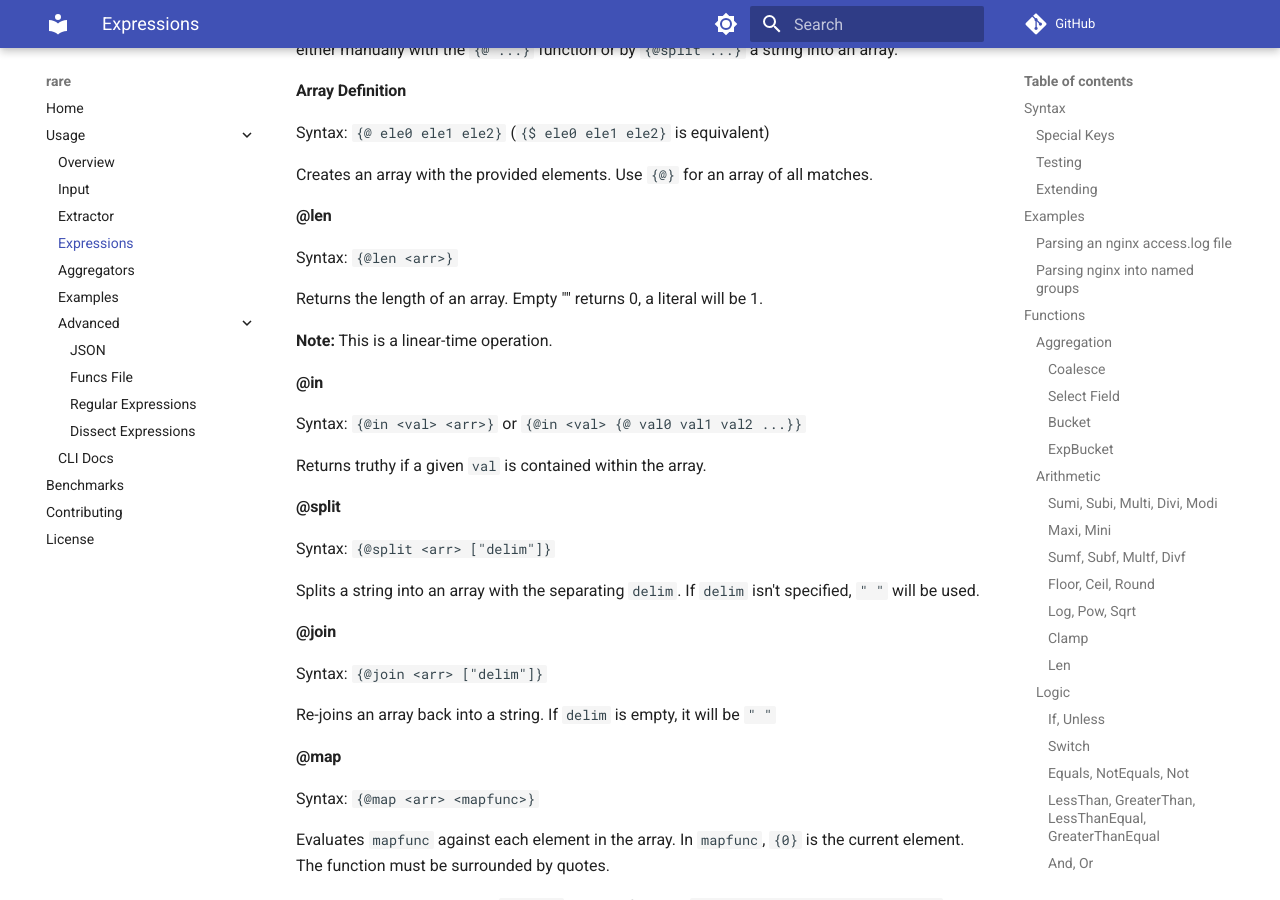
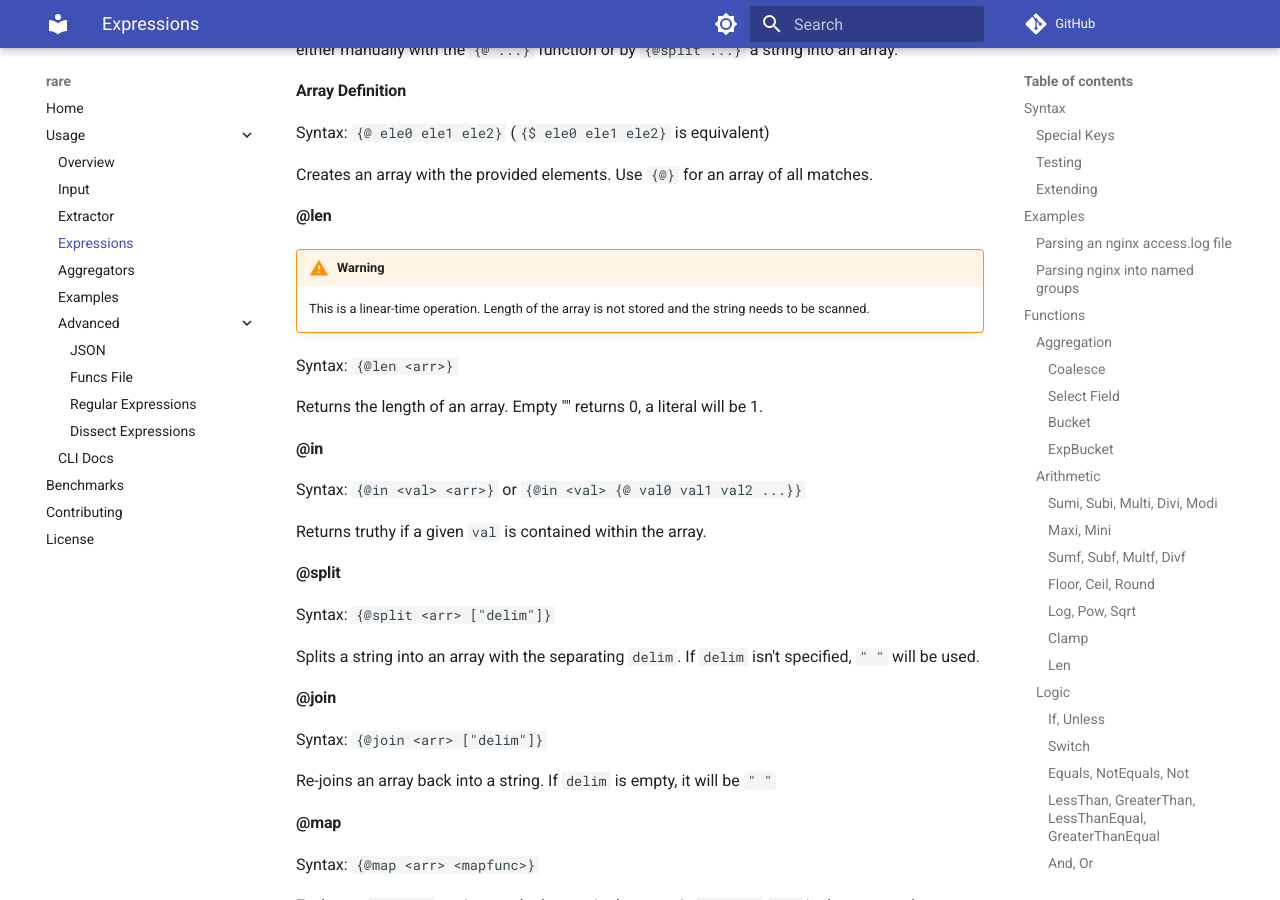
Before and after one commit to zix99/rare, an MkDocs documentation site: the page built from docs/usage/expressions.md, in a window 1280 px wide and 900 px high, scrolled down 7427 px. Built offline with MkDocs 1.6.1 and Material for MkDocs 9.7.7, drawn with Linux system fonts in a browser that asks for light colours; comment, search, counter and statistics services are not loaded.

Commit message:
Change len note

```diff
--- a/docs/usage/expressions.md
+++ b/docs/usage/expressions.md
@@ -332,11 +332,13 @@ Creates an array with the provided elements. Use `{@}` for an array of all match
 
 #### @len
 
+!!! warning
+	This is a linear-time operation. Length of the array
+	is not stored and the string needs to be scanned.
+
 Syntax: `{@len <arr>}`
 
 Returns the length of an array.  Empty "" returns 0, a literal will be 1.
-
-**Note:** This is a linear-time operation.
 
 #### @in
 
```
